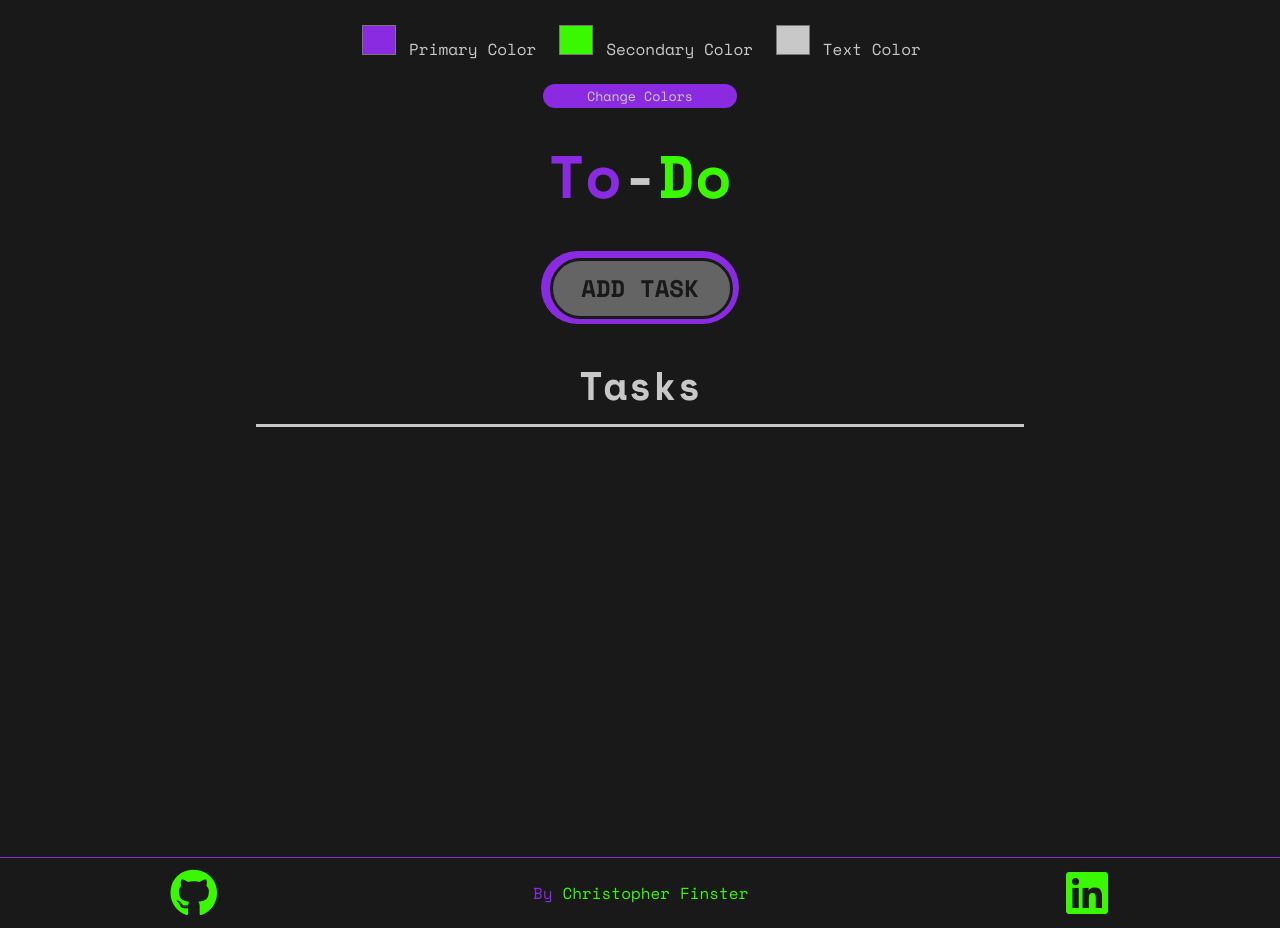
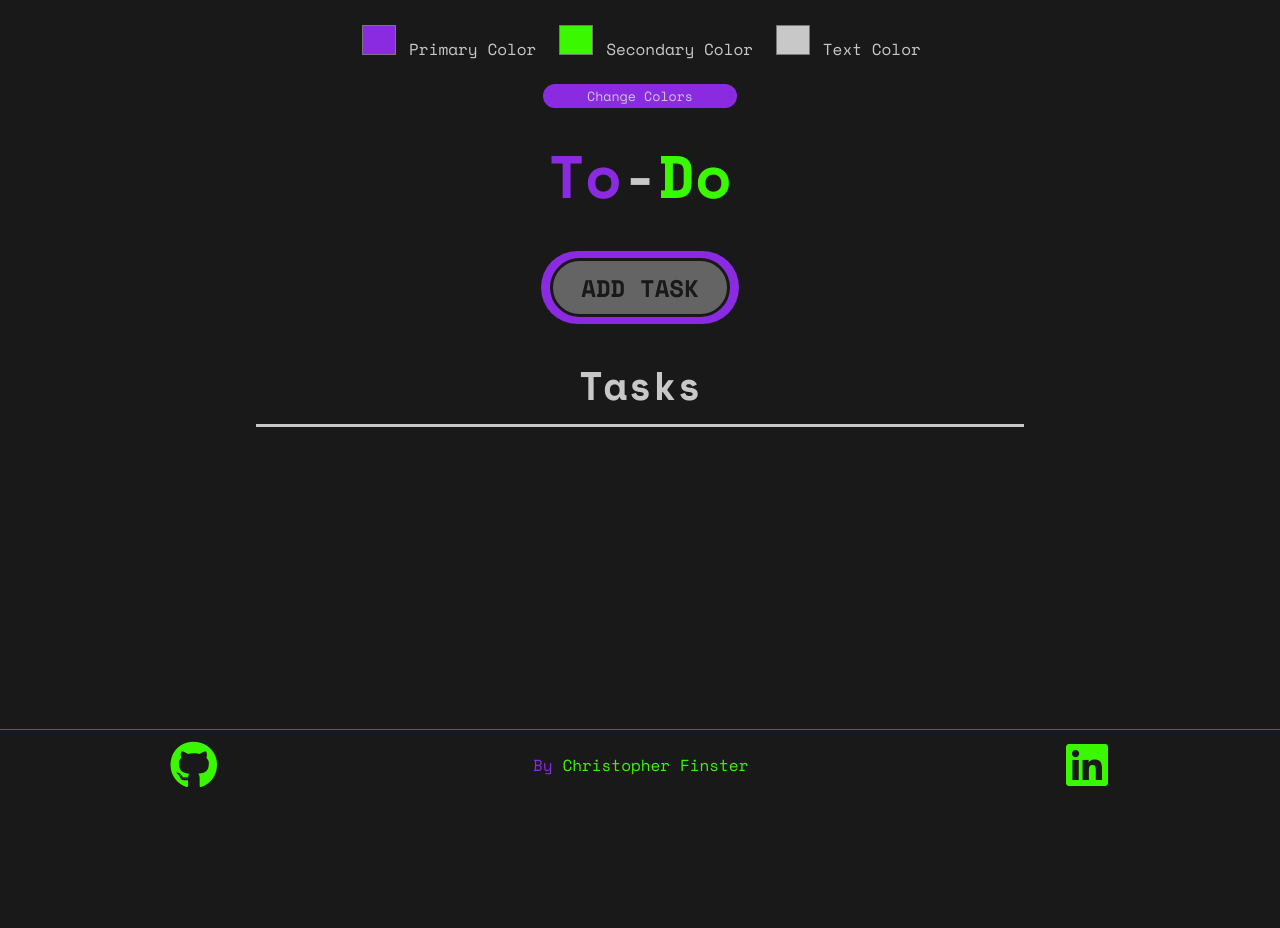
Before and after one commit to Finsternavy/JS_ToDo, a plain HTML site: page index.html in a window 1280 px wide. After the commit the page ends 800 px from the top, so only its background shows below. Drawn offline with nearby package versions, Linux system fonts and the light colour scheme.

Commit message:
103_competency_report_final_corrected_footer

```diff
--- a/styles/main.css
+++ b/styles/main.css
@@ -61,6 +61,9 @@
 .update-colors-button:hover{
     background-position: left;
 }
+main{
+    margin-bottom: 200px;
+}
 h1,
 .button{
     text-align: center;
@@ -101,8 +104,8 @@ h1{
 .button button::before{
     content: "";
     position: absolute;
-    height: 75%;
-    width: 89%;
+    height: 72%;
+    width: 87.5%;
     background-color: rgb(100, 100, 100);
     top: 10%;
     left: 4.75%;
@@ -200,7 +203,10 @@ ol li::after{
     background-position: left;
 }
 footer{
-    margin-top: 380px;
+    position: fixed;
+    z-index: 5000;
+    bottom: 0;
+    width: 100%;
     border-top: 1px solid var(--primary-color);
 }
 footer > *{
```
